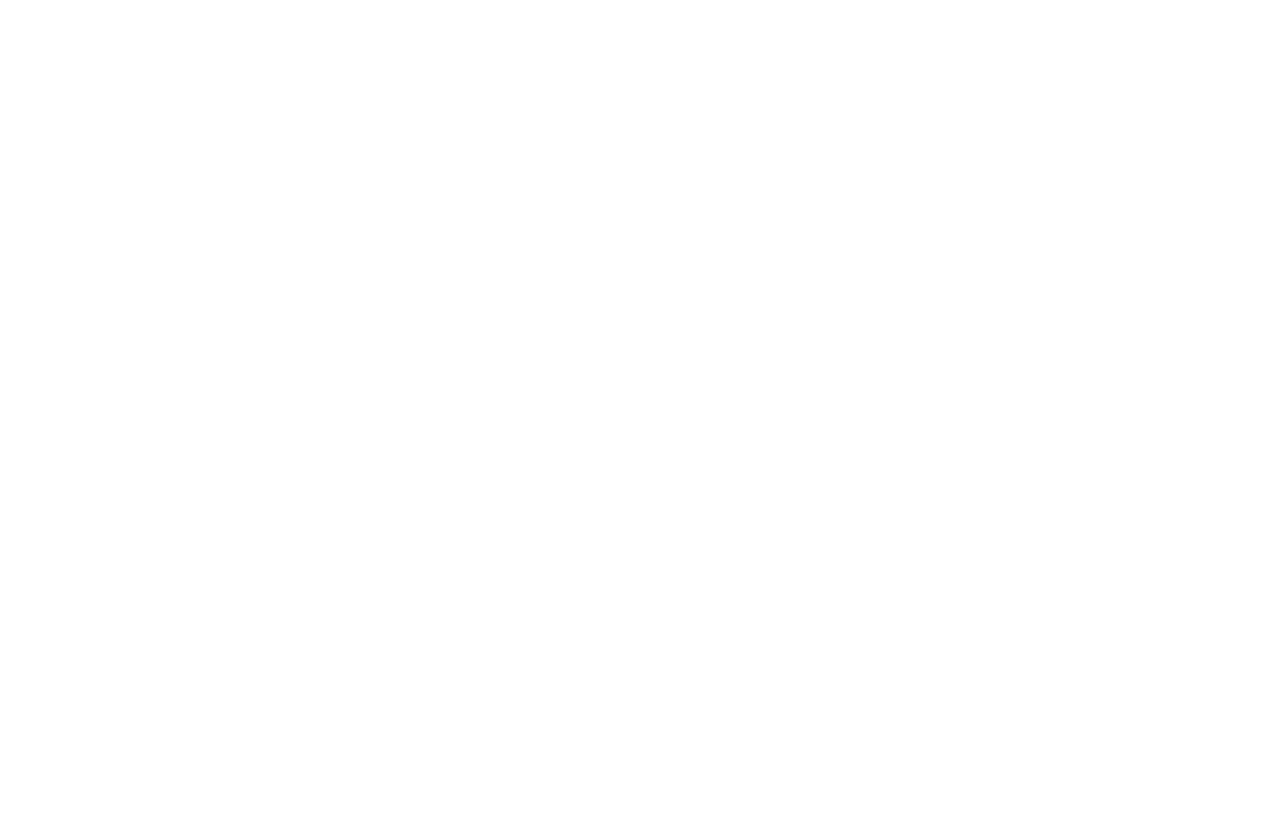
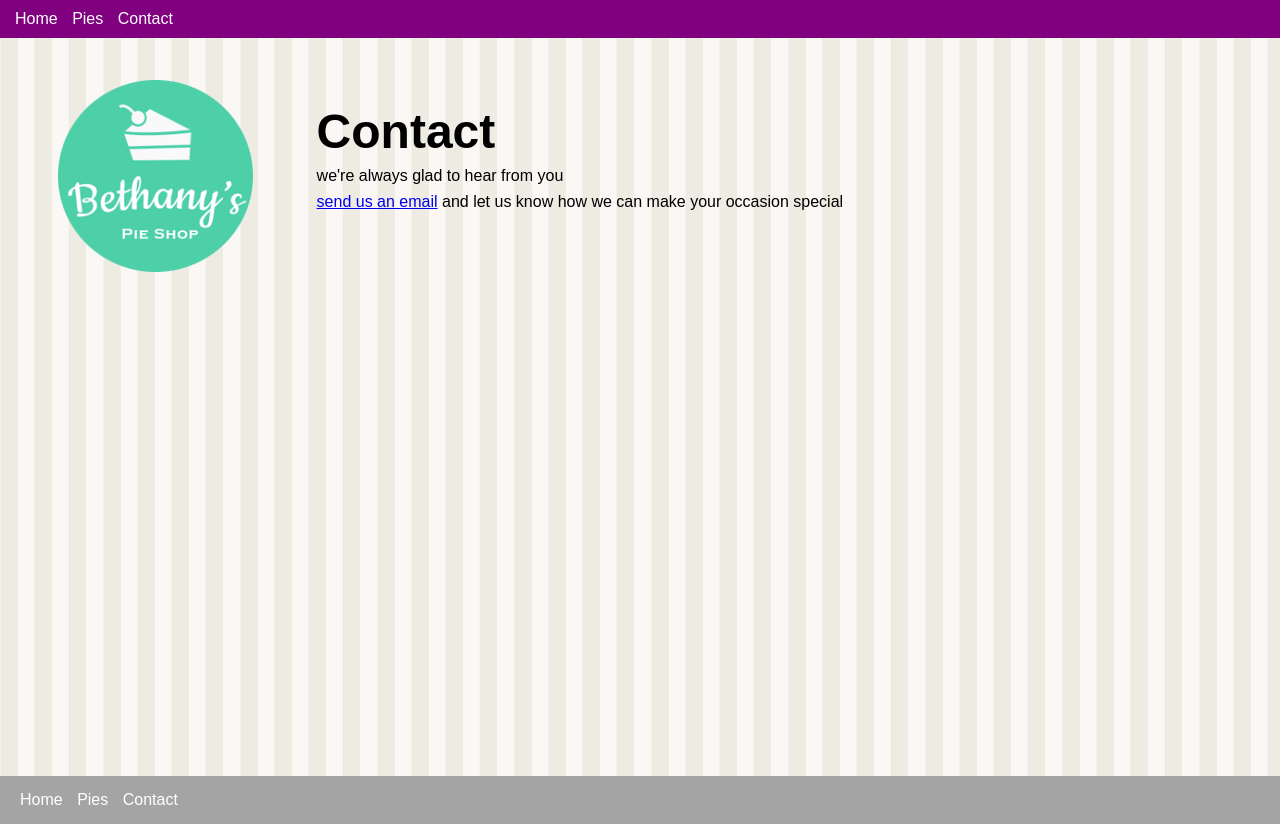
Before and after one commit to Iano-theDev/Bethany-s-Pie-Shop, a plain HTML site: page contact.html in a window 1280 px wide. Before the commit the page ends 800 px from the top, so only its background shows below. Drawn offline with Linux system fonts and the light colour scheme.

Commit message:
continuation

```diff
--- a/contact.html
+++ b/contact.html
@@ -0,0 +1,46 @@
+<!DOCTYPE html>
+<html lang="en">
+<head>
+    <meta charset="UTF-8">
+    <meta http-equiv="X-UA-Compatible" content="IE=edge">
+    <meta name="viewport" content="width=device-width, initial-scale=1.0">
+    <title>Contact | Bethany's</title>
+    <link rel="stylesheet" href="style.css">
+</head>
+<body>
+
+    <header>
+        <nav>
+            <ul>
+                <li><a href="/">Home</a></li>
+                <li><a href="pies.html">Pies</a></li>
+                <li><a href="contact.html">Contact</a></li>
+            </ul>
+        </nav>
+    </header>
+    <main>
+        <aside><img src="images/logo.png" alt="Bethany's Pie Shop"></aside>
+        <article>
+            <h1>
+                Contact
+            </h1>
+            <p>
+                we're always glad to hear from you
+            </p>
+            <p>
+                <a href="mailto:examole@bethanyspieshop.com?subject=interested%20in%20pies">send us an email</a>
+                and let us know how we can make your occasion special
+            </p>
+        </article>
+    </main>
+    <footer>
+        <nav>
+            <ul>
+                <li><a href="/">Home</a></li>
+                <li><a href="pies.html">Pies</a></li>
+                <li><a href="contact.html">Contact</a></li>
+            </ul>
+        </nav>
+    </footer>
+</body>
+</html>
--- a/style.css
+++ b/style.css
@@ -14,6 +14,21 @@ body{
 
 P{
     margin: 0.5em 0 0.5em 0;
+}
+
+h1{
+    font-size: 3em;
+    margin-top: .5em;
+}
+
+.banner{
+    max-width: 100%;
+}
+.sub-title{
+    background-color: rgb(248, 205, 255);
+    font-size: 1.5em;
+    padding: 10px;
+    color:rgb(0, 0, 0);
 }
 
 header{
@@ -68,6 +83,14 @@ article{
     width: 75%;
 }
 
+@media only screen and (min-width: 768px){
+    main{
+        display: flex;
+    }
+    aside{
+        margin-left: 2%;
+    }
+}
 
 
 /*.desktop,
```
